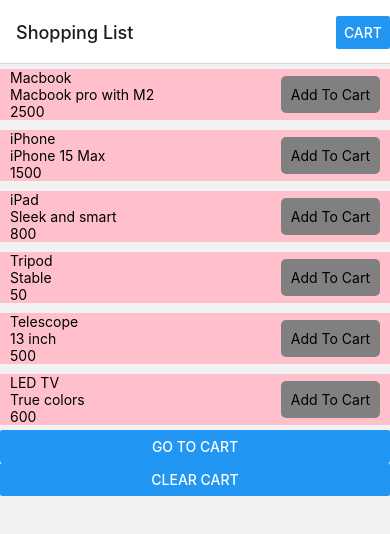
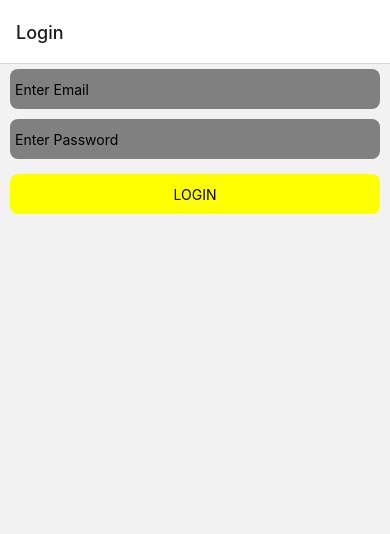
Before and after one commit to firdousali86/D19BTraining, a React Native app: screen / in a window 390 px wide. Shown: the top 534 px of the page. Built offline with nearby package versions, Linux system fonts and the light colour scheme; what redux-flipper would draw is missing.

Commit message:
user reducer for login and logout

```diff
--- a/src/containers/LoginScreen/index.js
+++ b/src/containers/LoginScreen/index.js
@@ -9,14 +9,17 @@ import React, {useState, useEffect} from 'react';
 import {PersistanceHelper} from '../../helpers';
 import {EventRegister} from 'react-native-event-listeners';
 import {useUserContext} from '../../contexts/UserContext';
+import {useDispatch} from 'react-redux';
+import {login} from '../../features/user/userSlice';
 
 const LoginScreen = () => {
+  const dispatch = useDispatch();
   const [email, setEmail] = useState('');
   const [password, setPassword] = useState('');
 
-  const {
-    actions: {setIsUserLoggedIn},
-  } = useUserContext();
+  // const {
+  //   actions: {setIsUserLoggedIn},
+  // } = useUserContext();
 
   useEffect(() => {
     return () => {
@@ -63,7 +66,9 @@ const LoginScreen = () => {
           //   mileage: 53000,
           //   color: 'black',
           // });
-          setIsUserLoggedIn(true);
+          // setIsUserLoggedIn(true);
+
+          dispatch(login({email, password}));
         }}>
         <Text>LOGIN</Text>
       </TouchableOpacity>
--- /dev/null
+++ b/src/features/user/userSlice.js
@@ -0,0 +1,23 @@
+import {createSlice} from '@reduxjs/toolkit';
+
+const initialState = {
+  data: {},
+};
+
+export const userSlice = createSlice({
+  name: 'user',
+  initialState,
+  reducers: {
+    login: (state, action) => {
+      state.data = action.payload;
+    },
+    logout: state => {
+      state.data = {};
+    },
+  },
+});
+
+// Action creators are generated for each case reducer function
+export const {login, logout} = userSlice.actions;
+
+export default userSlice.reducer;
--- a/src/navigate/index.js
+++ b/src/navigate/index.js
@@ -31,16 +31,19 @@ import {createBottomTabNavigator} from '@react-navigation/bottom-tabs';
 import {PersistanceHelper} from '../helpers';
 import {useUserContext} from '../contexts/UserContext';
 import {useNavigation} from '@react-navigation/native';
-import {useDispatch} from 'react-redux';
+import {useDispatch, useSelector} from 'react-redux';
 import {clearCart} from '../features/cart/cartSlice';
 
 const Tab = createBottomTabNavigator();
 
 const Navigation = props => {
+  const user = useSelector(state => state.user.data);
   const navigation = useNavigation();
   const dispatch = useDispatch();
 
-  // const [isUserLoggedIn, setIsUserLoggedIn] = useState(false);
+  const [isUserLoggedIn, setIsUserLoggedIn] = useState(
+    user?.email ? true : false,
+  );
 
   // const {
   //   state: {isUserLoggedIn},
@@ -58,6 +61,10 @@ const Navigation = props => {
     //   setIsUserLoggedIn(false);
     // });
   }, []);
+
+  useEffect(() => {
+    setIsUserLoggedIn(user?.email ? true : false);
+  }, [user]);
 
   function MyDrawer() {
     return (
@@ -160,7 +167,9 @@ const Navigation = props => {
   // return MyDrawer();
   // return MyTabs();
   return (
-    <Stack.Navigator>{true ? getMainStack() : getAuthStack()}</Stack.Navigator>
+    <Stack.Navigator>
+      {isUserLoggedIn ? getMainStack() : getAuthStack()}
+    </Stack.Navigator>
   );
 };
 
--- a/src/store.js
+++ b/src/store.js
@@ -1,6 +1,7 @@
 import {configureStore} from '@reduxjs/toolkit';
 import counterReducer from './features/counter/counterSlice';
 import cartReducer from './features/cart/cartSlice';
+import userReducer from './features/user/userSlice';
 import {createLogger} from 'redux-logger';
 
 const isDebuggingInChrome = __DEV__ && !!window.navigator.userAgent;
@@ -20,7 +21,7 @@ if (__DEV__) {
 }
 
 export default configureStore({
-  reducer: {counter: counterReducer, cart: cartReducer},
+  reducer: {counter: counterReducer, cart: cartReducer, user: userReducer},
   middleware: getDefaultMiddleware =>
     getDefaultMiddleware().concat(middlewares),
 });
```
